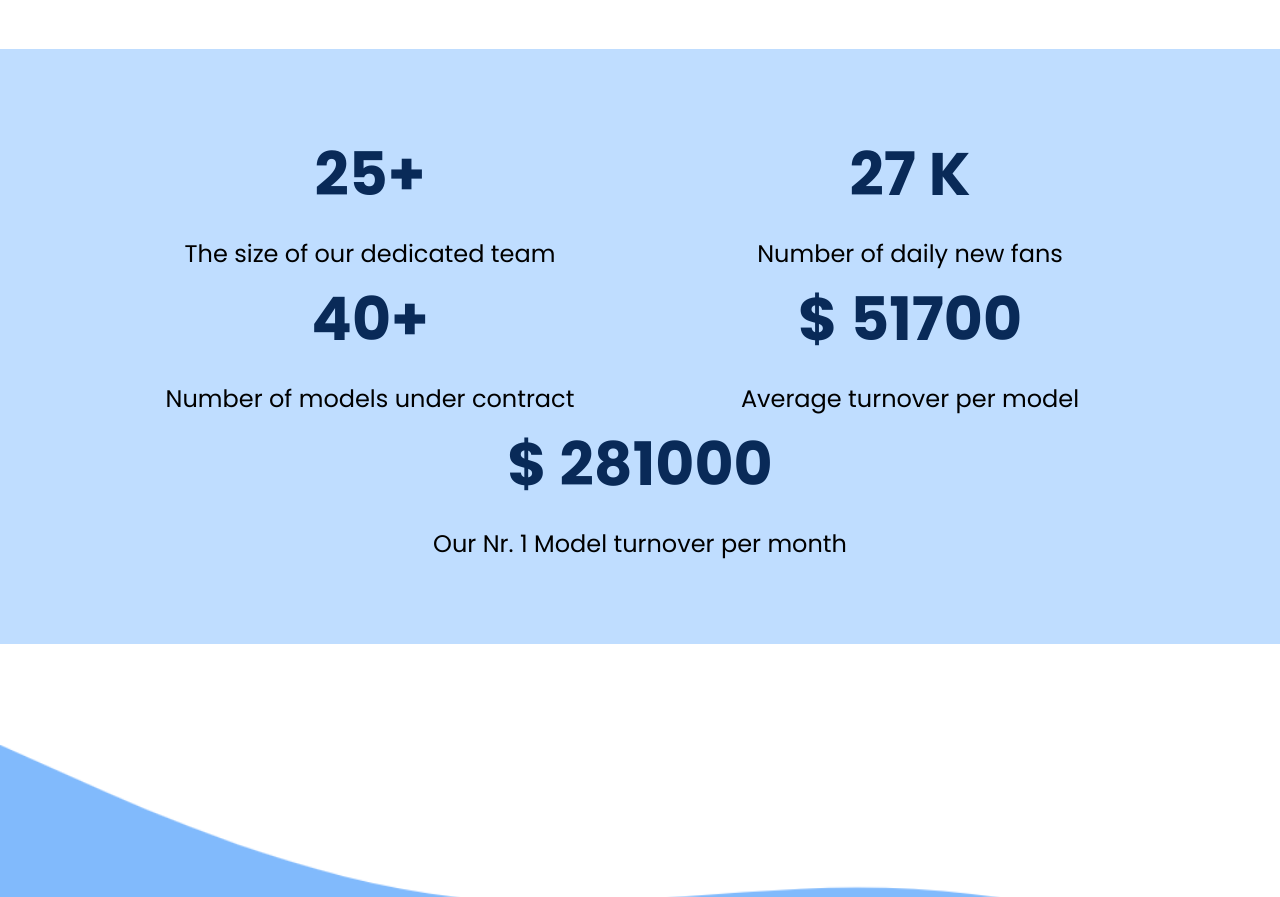
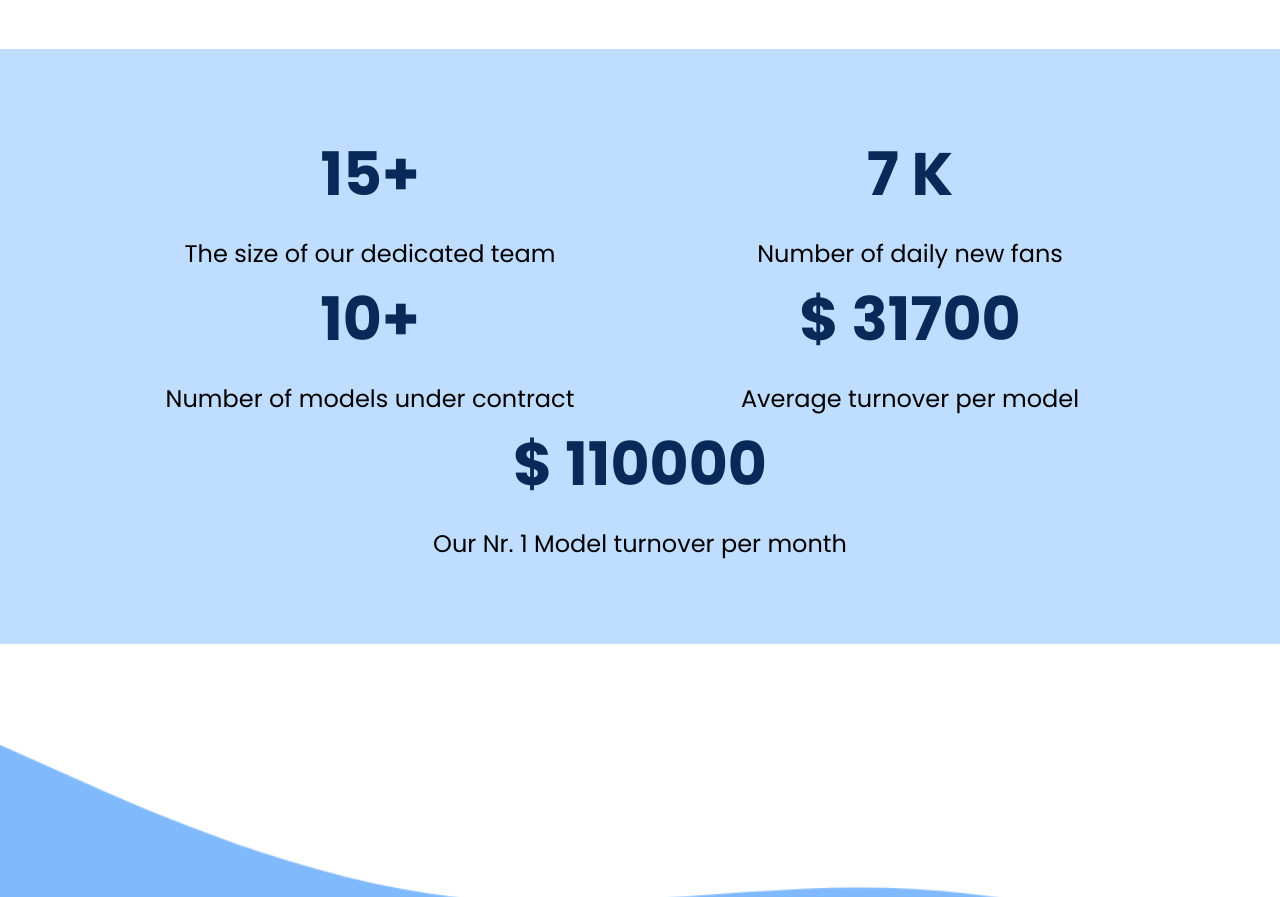
Before and after one commit to 0xMitroglu/fanforte-agency, a Next.js app: page / in a window 1280 px wide. Shown: the part 6020-6917 px from the top of the page. Built offline with nearby package versions, Linux system fonts and the light colour scheme.

Commit message:
changed values in the main js to be more realistic and match the numbers on the official instagram page

```diff
--- a/src/components/Main.js
+++ b/src/components/Main.js
@@ -350,7 +350,7 @@ export default function Main() {
             className="main__div7__subdiv__h4"
             ref={(el) => numberElements.current.push(el)}
           >
-            25+
+            15+
           </h4>
           <p className="main__div7__subdiv__p">
             The size of our dedicated team
@@ -361,7 +361,7 @@ export default function Main() {
             className="main__div7__subdiv__h4"
             ref={(el) => numberElements.current.push(el)}
           >
-            27 K
+            7 K
           </h4>
           <p className="main__div7__subdiv__p">Number of daily new fans</p>
         </div>
@@ -370,7 +370,7 @@ export default function Main() {
             className="main__div7__subdiv__h4"
             ref={(el) => numberElements.current.push(el)}
           >
-            40+
+            10+
           </h4>
           <p className="main__div7__subdiv__p">
             Number of models under contract
@@ -381,7 +381,7 @@ export default function Main() {
             className="main__div7__subdiv__h4"
             ref={(el) => numberElements.current.push(el)}
           >
-            $ 51700
+            $ 31700
           </h4>
           <p className="main__div7__subdiv__p">Average turnover per model</p>
         </div>
@@ -390,7 +390,7 @@ export default function Main() {
             className="main__div7__subdiv__h4"
             ref={(el) => numberElements.current.push(el)}
           >
-            $ 281,000
+            $ 110,000
           </h4>
           <p className="main__div7__subdiv__p">
             Our Nr. 1 Model turnover per month
@@ -399,7 +399,8 @@ export default function Main() {
       </div>
 
       <div className="div14"></div>
-      <div className="div16"><div className="main__div div8">
+      <div className="div16">
+        <div className="main__div div8">
           <h1 className="main__div8__h1">Results of our models</h1>
           <p className="main__div8__p">
             Some of our models have allowed us to post their earnings and
@@ -427,7 +428,8 @@ export default function Main() {
             className="main__div8__img"
             alt="example of money made by one of our OF models"
           />
-      </div></div>
+        </div>
+      </div>
       <div className="div17"></div>
 
       <div className="main__div div9 width">
```
Lines whose indentation alone changed are shown as unchanged.
